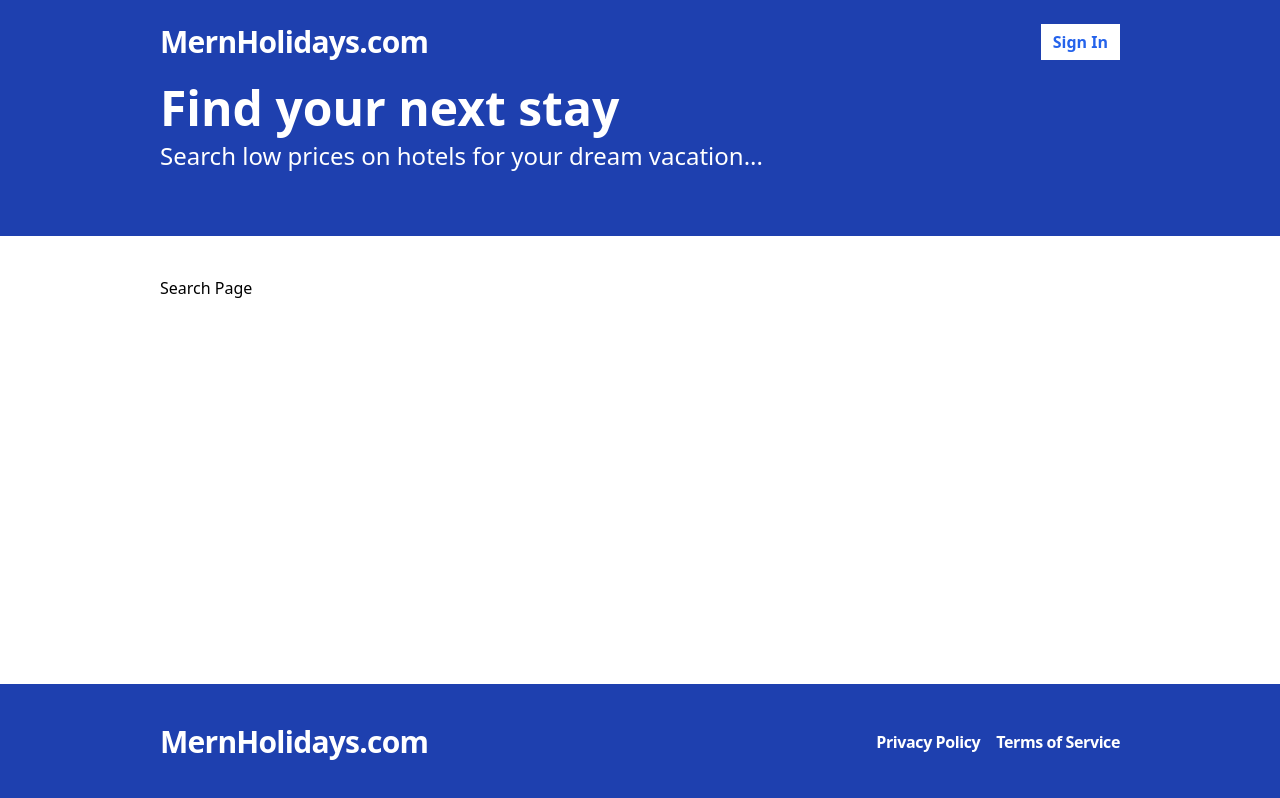
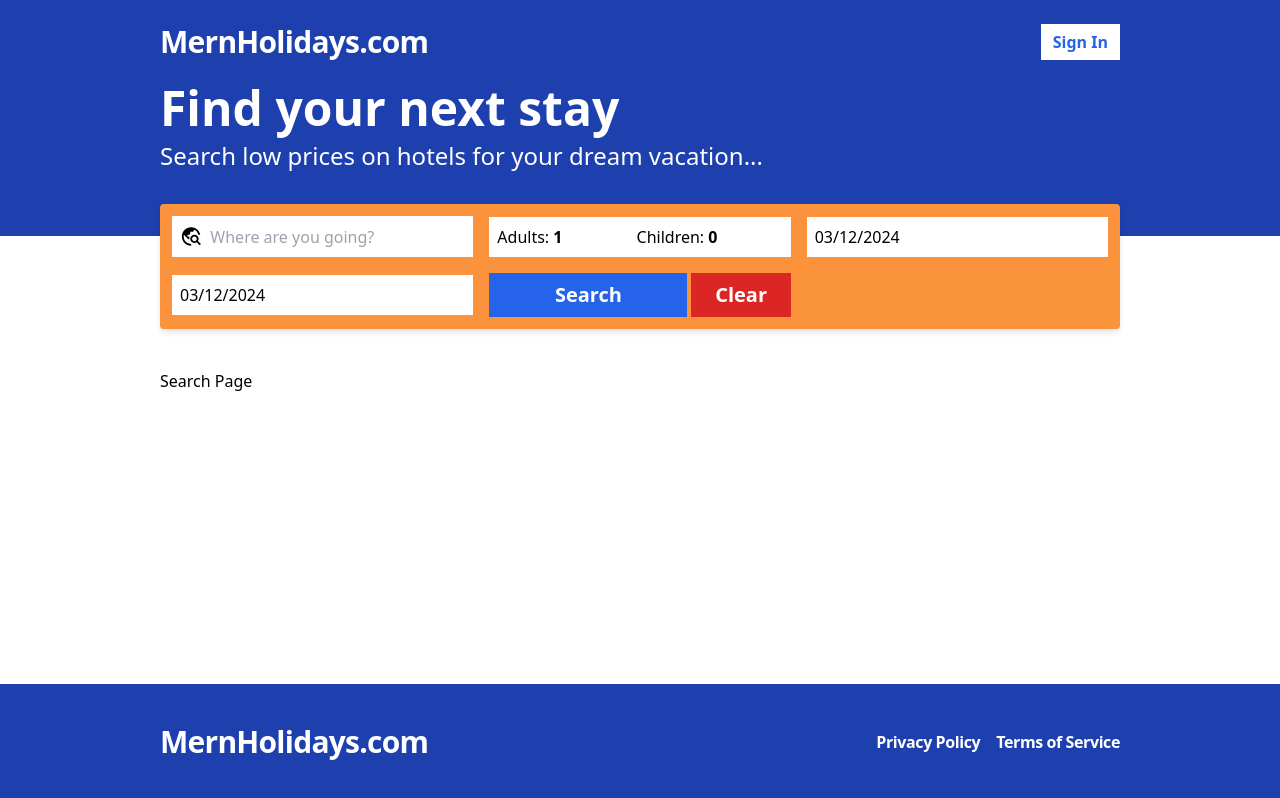
Before and after one commit to robleung/mern-booking-app, a React (Vite) app in the folder frontend/: page /search in a window 1280 px wide. Built offline with nearby package versions, Linux system fonts and the light colour scheme; no server answers.

Commit message:
updates to search bar

```diff
--- a/frontend/package.json
+++ b/frontend/package.json
@@ -11,6 +11,7 @@
   },
   "dependencies": {
     "react": "^18.2.0",
+    "react-datepicker": "^6.3.0",
     "react-dom": "^18.2.0",
     "react-hook-form": "^7.50.0",
     "react-icons": "^5.0.1",
@@ -19,6 +20,7 @@
   },
   "devDependencies": {
     "@types/react": "^18.2.43",
+    "@types/react-datepicker": "^6.2.0",
     "@types/react-dom": "^18.2.17",
     "@typescript-eslint/eslint-plugin": "^6.14.0",
     "@typescript-eslint/parser": "^6.14.0",
--- /dev/null
+++ b/frontend/src/components/SearchBar.tsx
@@ -0,0 +1,106 @@
+import { FormEvent, useState } from "react";
+import { useSearchContext } from "../contexts/SearchContext";
+import { MdTravelExplore } from "react-icons/md";
+import DatePicker from "react-datepicker";
+import "react-datepicker/dist/react-datepicker.css";
+
+const SearchBar = () => {
+  const search = useSearchContext();
+  const [destination, setDestination] = useState<string>(search.destination);
+  const [checkIn, setCheckIn] = useState<Date>(search.checkIn);
+  const [checkOut, setCheckOut] = useState<Date>(search.checkOut);
+  const [adultCount, setAdultCount] = useState<number>(search.adultCount);
+  const [childCount, setChildCount] = useState<number>(search.childCount);
+
+  const handleSubmit = (event: FormEvent) => {
+    event.preventDefault();
+    search.saveSearchValues(
+      destination,
+      checkIn,
+      checkOut,
+      adultCount,
+      childCount
+    );
+  };
+  const minDate = new Date();
+  const maxDate = new Date();
+  maxDate.setFullYear(maxDate.getFullYear() + 1);
+  return (
+    <form
+      onSubmit={handleSubmit}
+      className="-mt-8 p-3 bg-orange-400 rounded shadow-md grid grid-cols-2 lg:grid-cols-3 2xl:grid-cols-5 items-center gap-4"
+    >
+      <div className="flex flex-row items-center flex-1 bg-white p-2">
+        <MdTravelExplore size={25} className="mr-2"></MdTravelExplore>
+        <input
+          placeholder="Where are you going?"
+          className="text-md w-full focus:outline-none"
+          value={destination}
+          onChange={(event) => setDestination(event.target.value)}
+        />
+      </div>
+      <div className="flex bg-white px-2 py-1 gap-2">
+        <label className="items-center flex">
+          Adults:
+          <input
+            className="w-full p-1 focus:outline-none font-bold"
+            type="number"
+            min={1}
+            max={20}
+            value={adultCount}
+            onChange={(event) => setAdultCount(parseInt(event.target.value))}
+          />
+        </label>
+        <label className="items-center flex">
+          Children:
+          <input
+            className="w-full p-1 focus:outline-none font-bold"
+            type="number"
+            min={0}
+            max={20}
+            value={childCount}
+            onChange={(event) => setChildCount(parseInt(event.target.value))}
+          />
+        </label>
+      </div>
+      <div>
+        <DatePicker
+          selected={checkIn}
+          onChange={(date) => setCheckIn(date as Date)}
+          selectsStart
+          startDate={checkIn}
+          endDate={checkOut}
+          minDate={minDate}
+          maxDate={maxDate}
+          placeholderText="Check-in Date"
+          className="min-w-full bg-white p-2 focus:outline-none"
+          wrapperClassName="min-w-full"
+        ></DatePicker>
+      </div>
+      <div>
+        <DatePicker
+          selected={checkOut}
+          onChange={(date) => setCheckOut(date as Date)}
+          selectsStart
+          startDate={checkIn}
+          endDate={checkOut}
+          minDate={minDate}
+          maxDate={maxDate}
+          placeholderText="Check-out Date"
+          className="min-w-full bg-white p-2 focus:outline-none"
+          wrapperClassName="min-w-full"
+        ></DatePicker>
+      </div>
+      <div className="flex gap-1">
+        <button className="w-2/3 bg-blue-600 text-white h-fill p-2 font-bold text-xl hover:bg-blue-500">
+          Search
+        </button>
+        <button className="w-1/3 bg-red-600 text-white h-fill p-2 font-bold text-xl hover:bg-red-500">
+          Clear
+        </button>
+      </div>
+    </form>
+  );
+};
+
+export default SearchBar;
--- /dev/null
+++ b/frontend/src/contexts/SearchContext.tsx
@@ -0,0 +1,72 @@
+import React, { useContext, useState } from "react";
+
+type SearchContext = {
+  destination: string;
+  checkIn: Date;
+  checkOut: Date;
+  adultCount: number;
+  childCount: number;
+  hotelId: string;
+  saveSearchValues: (
+    destination: string,
+    checkIn: Date,
+    checkOut: Date,
+    adultCount: number,
+    childCount: number
+  ) => void;
+};
+
+const SearchContext = React.createContext<SearchContext | undefined>(undefined);
+
+type SearchContextProviderProps = {
+  children: React.ReactNode;
+};
+
+export const SearchContextProvider = ({
+  children,
+}: SearchContextProviderProps) => {
+  const [destination, setDestination] = useState<string>("");
+  const [checkIn, setCheckIn] = useState<Date>(new Date());
+  const [checkOut, setCheckOut] = useState<Date>(new Date());
+  const [adultCount, setAdultCount] = useState<number>(1);
+  const [childCount, setChildCount] = useState<number>(0);
+  const [hotelId, setHotelId] = useState<string>("");
+
+  const saveSearchValues = (
+    destination: string,
+    checkIn: Date,
+    checkOut: Date,
+    adultCount: number,
+    childCount: number,
+    hotelId?: string
+  ) => {
+    setDestination(destination);
+    setCheckIn(checkIn);
+    setCheckOut(checkOut);
+    setAdultCount(adultCount);
+    setChildCount(childCount);
+    if (hotelId) {
+      setHotelId(hotelId);
+    }
+  };
+  return (
+    <SearchContext.Provider
+      value={{
+        destination,
+        checkIn,
+        checkOut,
+        adultCount,
+        childCount,
+        saveSearchValues,
+        hotelId,
+      }}
+    >
+      {children}
+    </SearchContext.Provider>
+  );
+};
+
+export const useSearchContext = () => {
+  const context = useContext(SearchContext);
+  return context as SearchContext;
+};
--- a/frontend/src/layouts/Layout.tsx
+++ b/frontend/src/layouts/Layout.tsx
@@ -1,6 +1,7 @@
 import Footer from "../components/Footer";
 import Header from "../components/Header";
 import Hero from "../components/Hero";
+import SearchBar from "../components/SearchBar";
 
 interface Props {
   children: React.ReactNode;
@@ -11,6 +12,9 @@
     <div className="flex flex-col min-h-screen">
       <Header></Header>
       <Hero></Hero>
+      <div className="container mx-auto">
+        <SearchBar></SearchBar>
+      </div>
       <div className="container mx-auto py-10 flex-1">{children}</div>
       <Footer></Footer>
     </div>
--- a/frontend/src/main.tsx
+++ b/frontend/src/main.tsx
@@ -4,6 +4,7 @@
 import "./index.css";
 import { QueryClient, QueryClientProvider } from "react-query";
 import { AppContextProvier } from "./contexts/AppContext.tsx";
+import { SearchContextProvider } from "./contexts/SearchContext.tsx";
 
 const queryClient = new QueryClient({
   defaultOptions: {
@@ -17,7 +18,9 @@
   <React.StrictMode>
     <QueryClientProvider client={queryClient}>
       <AppContextProvier>
-        <App />
+        <SearchContextProvider>
+          <App />
+        </SearchContextProvider>
       </AppContextProvier>
     </QueryClientProvider>
   </React.StrictMode>
--- a/frontend/src/pages/Register.tsx
+++ b/frontend/src/pages/Register.tsx
@@ -71,7 +71,7 @@
           type="email"
           className="border rounded w-full py-1 px-2 font-normal"
           {...register("email", { required: "This field is required" })}
-        />{" "}
+        />
         {errors.email && (
           <span className="text-red-500">{errors.email.message}</span>
         )}
@@ -88,7 +88,7 @@
               message: "Password must be at least 6 characters",
             },
           })}
-        />{" "}
+        />
         {errors.password && (
           <span className="text-red-500">{errors.password.message}</span>
         )}
@@ -107,7 +107,7 @@
               }
             },
           })}
-        />{" "}
+        />
         {errors.confirmPassword && (
           <span className="text-red-500">{errors.confirmPassword.message}</span>
         )}
--- a/frontend/src/pages/SignIn.tsx
+++ b/frontend/src/pages/SignIn.tsx
@@ -43,7 +43,7 @@
           type="email"
           className="border rounded w-full py-1 px-2 font-normal"
           {...register("email", { required: "This field is required" })}
-        />{" "}
+        />
         {errors.email && (
           <span className="text-red-500">{errors.email.message}</span>
         )}
@@ -60,14 +60,14 @@
               message: "Password must be at least 6 characters",
             },
           })}
-        />{" "}
+        />
         {errors.password && (
           <span className="text-red-500">{errors.password.message}</span>
         )}
       </label>
       <span className="flex items-center justify-between">
         <span className="text-sm">
-          Not Registered?{" "}
+          Not Registered?
           <Link className="underline" to="/register">
             Create an account here
           </Link>
```
Also changed, not shown: 1 other file (tests, documents, lock files or other folders).
